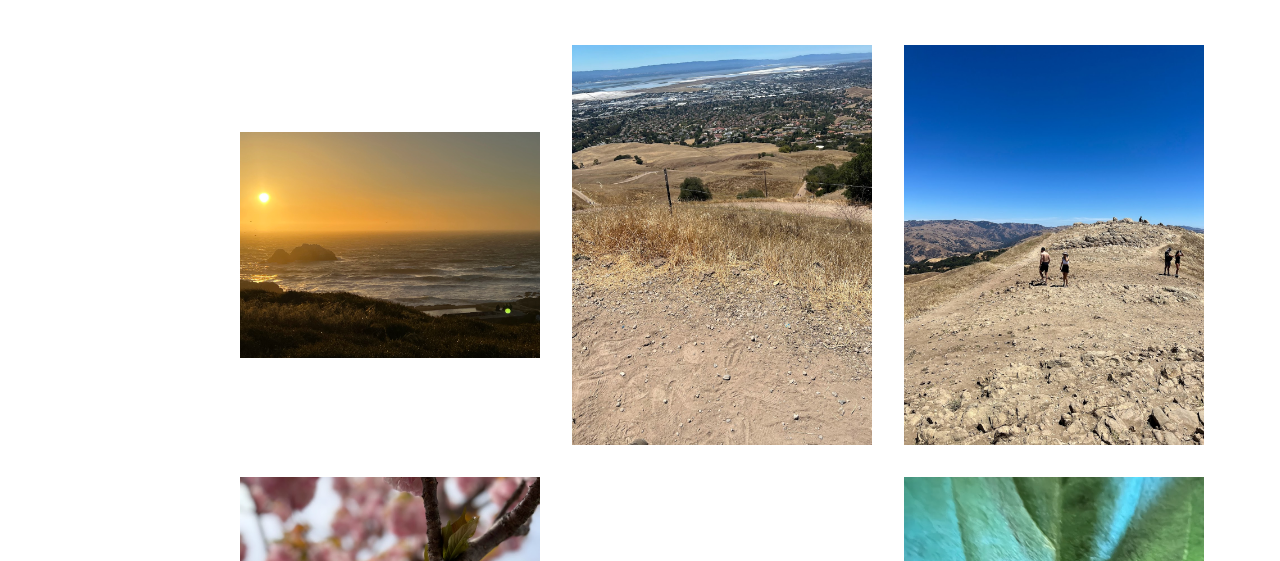
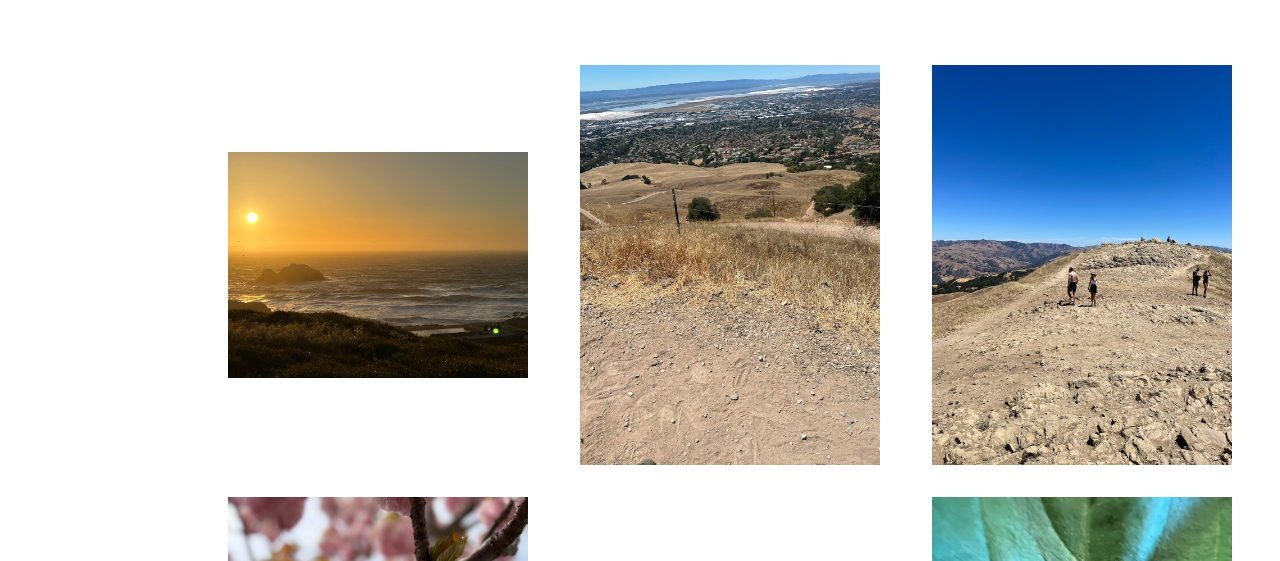
Before and after one commit to baobae/capstone, a plain HTML site: page Gallery.html in a window 1280 px wide. Shown: the part 159-720 px from the top of the page. Drawn offline with nearby package versions, Linux system fonts and the light colour scheme.

Commit message:
Update styles.css

```diff
--- a/css/styles.css
+++ b/css/styles.css
@@ -1,7 +1,13 @@
+/* Main Page CSS */
 #title {
     background-color: #594545;
     color: #FFF8EA;
 }
+
+html {
+    height: 100%;
+}
+
 
 div > h2 {
     font-family: 'Instrument Serif', serif;
@@ -33,7 +39,12 @@ div > h2 {
     width: 400px;
 }
 
+
+/* Footer */
+
+
 .bottom-container {
+    margin-top: auto;
     text-align: center;
     background-color: #9E7676;
     padding: 50px 0 20px;
@@ -57,8 +68,15 @@ div > h2 {
     padding: 20px 0;
 }
 
+
+/* Contact CSS */
+
 .contact {
     margin: 20px;
+}
+
+.contact-info {
+    margin-top: 20px;
 }
 
 
@@ -90,23 +108,30 @@ div > h2 {
     text-decoration: none;
 }
 
+
+/* Gallery CSS */
+
 .collection {
-    width: 800px;
     margin: 0 auto;
-    padding-bottom: 50px;
 
 }
 
 .photos {
-    width: 800px;
+    width: 80%;
     display: grid;
+    margin: 0 auto;
     grid-template-columns: 1fr 1fr 1fr;
+    grid-template-rows: 1fr 1fr 1fr 1fr;
     align-items: center;
     gap: 2rem;
+    padding-bottom: 100px;
 }
 
 .sample {
     width: 300px;
+    position: relative;
+    top: 20px;
+    left: 100px;
 }
 
 .gallery > h1 {
```
